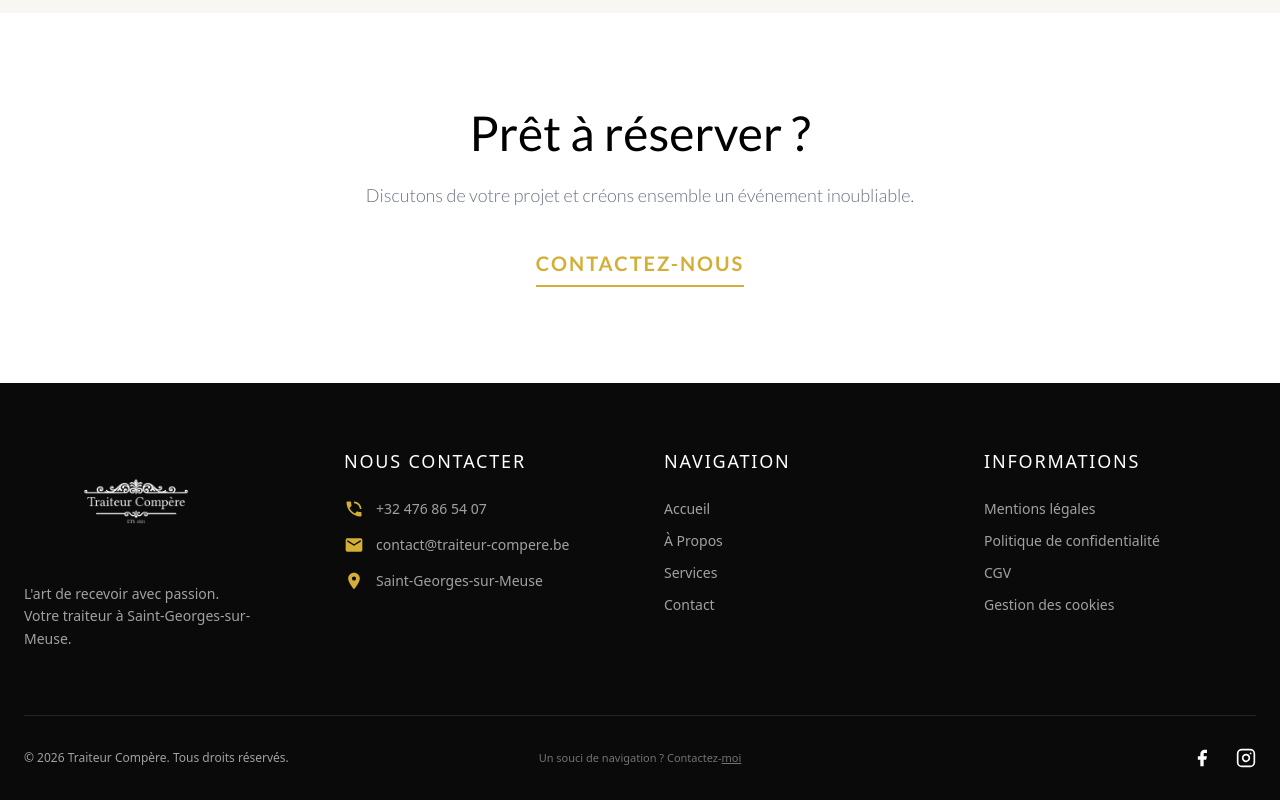
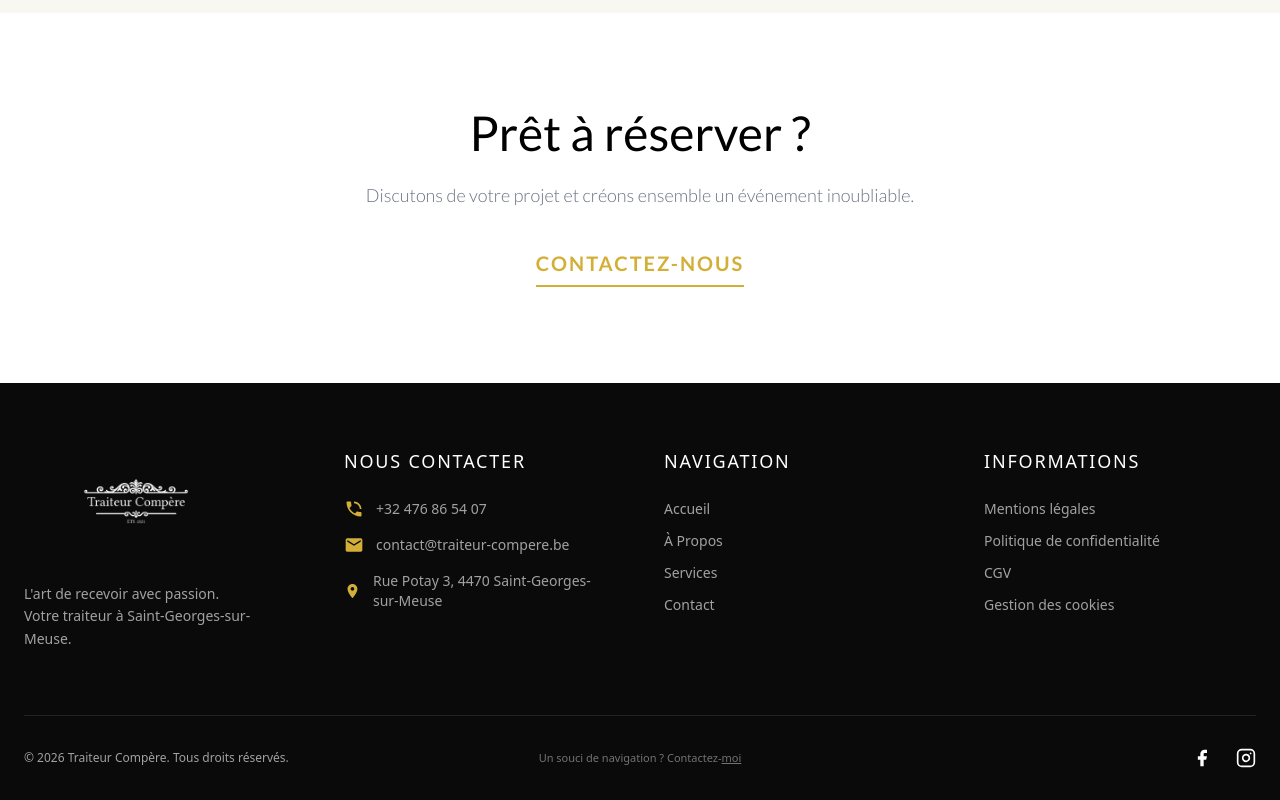
Before and after one commit to FlorianMeganck/traiteur-compere, a Next.js app: page / in a window 1280 px wide. Shown: the part 2702-3502 px from the top of the page. Built offline with nearby package versions, Linux system fonts and the light colour scheme; a web font is replaced by a local one.

Commit message:
adresse footer fix

```diff
--- a/app/components/Footer.tsx
+++ b/app/components/Footer.tsx
@@ -39,9 +39,9 @@ export default function Footer() {
                                 <MailIcon className="w-5 h-5 text-[#D4AF37]" />
                                 <span className="group-hover:translate-x-1 transition-transform duration-300">contact@traiteur-compere.be</span>
                             </a>
-                            <a href="https://www.google.com/maps?q=Traiteur+Compere,+Rue+Potay+3,+4470+Saint-Georges-sur-Meuse,+Belgique&output=embed" target="_blank" rel="noopener noreferrer" className="flex items-center gap-3 hover:text-[#D4AF37] transition-colors duration-300 group">
+                            <a href="https://www.google.com/maps/search/?api=1&query=Traiteur+Compère,+Rue+Potay+3,+4470+Saint-Georges" target="_blank" rel="noopener noreferrer" className="flex items-center gap-3 hover:text-[#D4AF37] transition-colors duration-300 group">
                                 <MapPinIcon className="w-5 h-5 text-[#D4AF37]" />
-                                <span className="group-hover:translate-x-1 transition-transform duration-300">Saint-Georges-sur-Meuse</span>
+                                <span className="group-hover:translate-x-1 transition-transform duration-300">Rue Potay 3, 4470 Saint-Georges-sur-Meuse</span>
                             </a>
                         </div>
                     </div>
```
